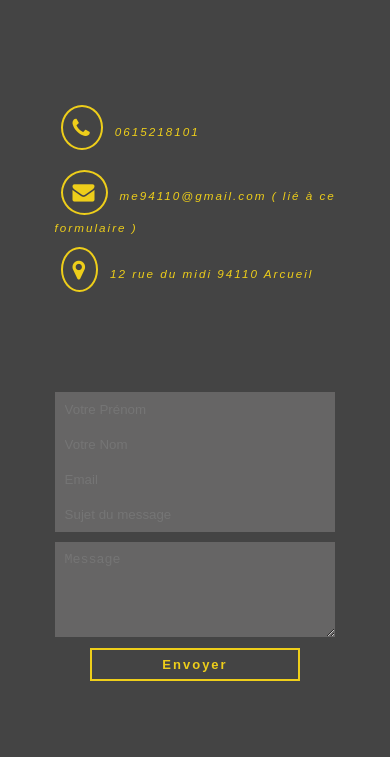
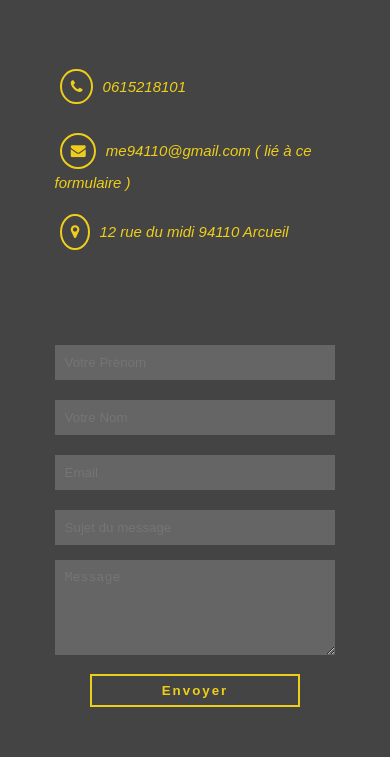
Before and after one commit to Mathieu94110/My_New_Porfolio_version2, a website built with webpack: page src/contact.html in a window 390 px wide. Shown: the part 87-844 px from the top of the page. Built offline with nearby package versions, Linux system fonts and the light colour scheme.

Commit message:
fixed .location responsive alignment and w3c validation for all html files

```diff
--- a/src/contact.html
+++ b/src/contact.html
@@ -26,7 +26,7 @@
 
                     </div>
                 </div>
-                </div>
+
                 <ul class="menu-nav">
                     <li class="nav-item">
                         <a href="index.html" class="nav-link">
@@ -56,9 +56,9 @@
                 <!-- First grid -->
                 <div class="location">
 
-                   <div id="contact-hover"> <i class="fa fa-phone"> </i><span class="form-info"> 0615218101</span></div><br>
-                    <div id="contact-hover"><i class="fa fa-envelope"></i><span class="form-info"> me94110@gmail.com ( lié à ce formulaire )</span></div><br>
-                    <div id="contact-hover"><i class="fa fa-map-marker"></i><span class="form-info"> 12 rue du midi 94110 Arcueil </span></div>
+                   <div class="contact-hover"> <i class="fa fa-phone"> </i><span class="form-info"> 0615218101</span></div><br>
+                    <div class="contact-hover"><i class="fa fa-envelope"></i><span class="form-info"> me94110@gmail.com ( lié à ce formulaire )</span></div><br>
+                    <div class="contact-hover"><i class="fa fa-map-marker"></i><span class="form-info"> 12 rue du midi 94110 Arcueil </span></div>
                 </div>
 
                 <!-- second grid -->
--- a/src/main.scss
+++ b/src/main.scss
@@ -227,15 +227,6 @@ main {
         height: 110px;
       }
     }
-  }
-
-  #contact-section .contact-form {
-    display: block;
-    width: 100%;
-    text-align: center;
-  }
-  #contact-section .submit {
-    width: 60%;
   }
 }
 
@@ -506,7 +497,7 @@ $secondary-color: #eece1a;
 
 //Contact Form
 
-#contact-section {
+section#contact-section {
   background: $primary-color;
   background-size: cover;
   background-position: center;
@@ -554,8 +545,13 @@ $secondary-color: #eece1a;
   .contact-form {
     display: grid;
     grid-template-columns: auto auto;
-    #contact-hover {
-      font-size: 16px;
+
+    .location {
+      font-size: 15px;
+      display: flex;
+      flex-direction: column;
+      justify-content: center;
+      .contact-hover {
         font-style: italic;
         width: 80%;
         letter-spacing: 2px;
@@ -564,7 +560,6 @@ $secondary-color: #eece1a;
           color: white;
         }
         i.fa {
-        font-size: 22px;
           padding: 3%;
           background-color: none;
           border-radius: 80%;
@@ -575,10 +570,11 @@ $secondary-color: #eece1a;
         }
       }
     }
+  }
 
   input {
     padding: 10px;
-    margin: 10px;
+    margin: 5px;
     width: 80%;
     background-color: rgba(136, 133, 133, 0.5);
     color: $secondary-color;
@@ -588,7 +584,7 @@ $secondary-color: #eece1a;
 
   textarea {
     padding: 10px;
-    margin: 10px;
+    margin: 5px;
     width: 80%;
     background-color: rgba(136, 133, 133, 0.5);
     color: $secondary-color;
@@ -598,19 +594,16 @@ $secondary-color: #eece1a;
 
   .submit {
     width: 40%;
+    margin-top: 10px;
     background: none;
     padding: 4px;
     outline: none;
-    /* border: 1px solid #fff;
-      color: #fff; */
-    font-size: 13px;
     font-weight: bold;
     letter-spacing: 2px;
     height: 33px;
     text-align: center;
     cursor: pointer;
     letter-spacing: 2px;
-    margin-left: 3%;
     border: 2px solid $secondary-color;
     color: $secondary-color;
 
@@ -625,8 +618,12 @@ $secondary-color: #eece1a;
 // Responsive for Contact Form
 
 @media all and (max-width: 766px) {
-  #contact-section {
+  section#contact-section {
     height: 100%;
+    margin: 0;
+
+    border: none;
+    letter-spacing: none;
     ul.menu-nav,
     div.menu-branding {
       width: 100%;
@@ -638,7 +635,6 @@ $secondary-color: #eece1a;
     .menu-nav {
       height: 75vh;
       transform: translate3d(-100%, 0, 0);
-      font-size: 25px;
     }
     .menu-branding {
       height: 25vh;
@@ -664,8 +660,8 @@ $secondary-color: #eece1a;
           text-align: center;
           text-decoration: underline;
           text-underline-position: under;
-          font-size: 15px;
-          letter-spacing: 1.5px;
+
+          letter-spacing: 0;
           padding-bottom: 0%;
         }
       }
@@ -673,28 +669,25 @@ $secondary-color: #eece1a;
       .contact-form {
         display: flex;
         flex-direction: column;
-        justify-content: center;
-        font-size: 7px;
+        justify-content: space-around;
+
         width: 100%;
         height: 100%;
         .location {
-          height: 40%;
+          .contact-hover {
+            width: 100%;
+            padding-left: 0%;
+            max-width: 80%;
+            margin: auto;
 
-          #contact-hover {
-            width: 100%;
-            padding-left: 10%;
-            text-align: left;
-            font-size: 5px;
-            span.form-info {
-              font-size: 3vw;
-            }
+            letter-spacing: 0;
           }
         }
         .message {
           form {
-            height: 60%;
+            text-align: center;
             input {
-              margin: 0;
+              margin: 10px 0;
             }
           }
         }
```
Also changed, not shown: src/about-me.html (+8 -7 lines), src/index.html (+1 -1 lines), src/my-work.html (+18 -17 lines), src/imgs/Dataviz_screen_min.jpg (renamed from src/imgs/Dataviz_screen min.jpg), src/imgs/travel-agency-ConvertImage(1).png (renamed from src/imgs/travel-agency-ConvertImage (1).png). Lines whose indentation alone changed are shown as unchanged.
